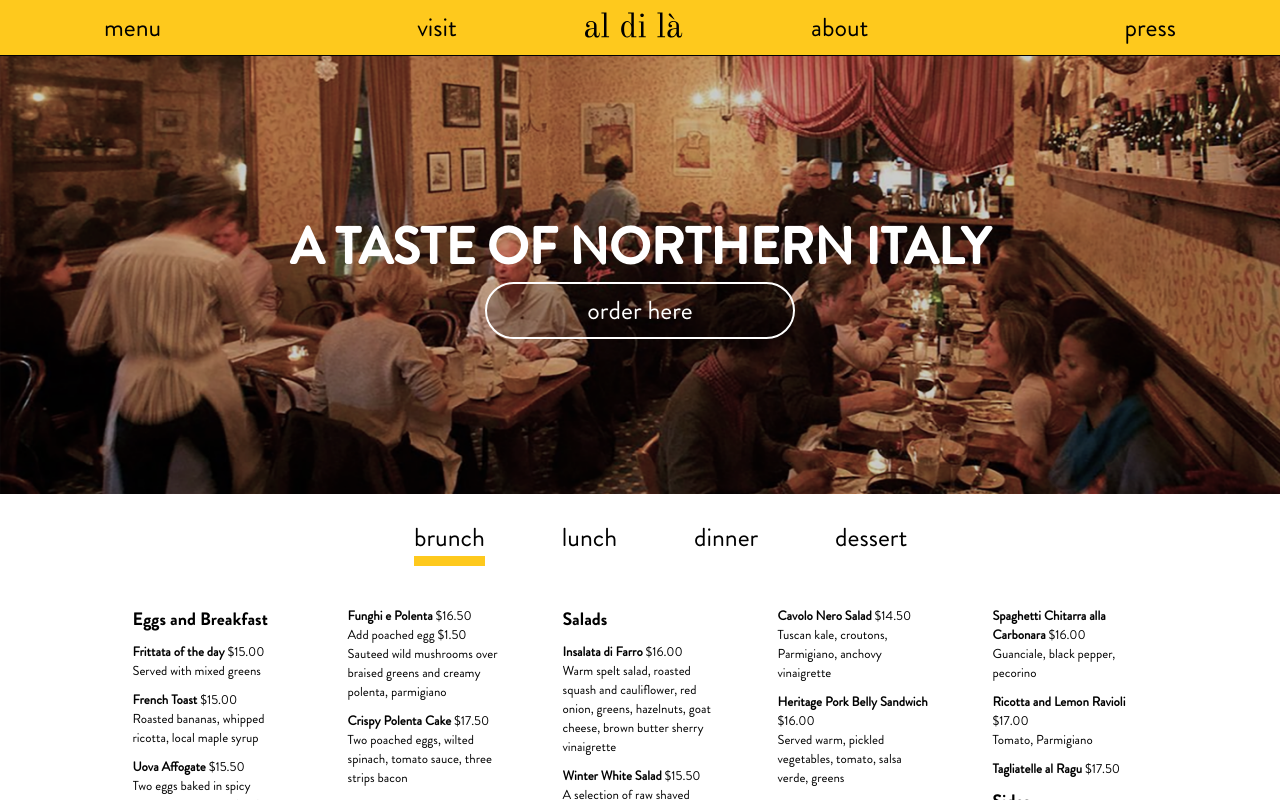
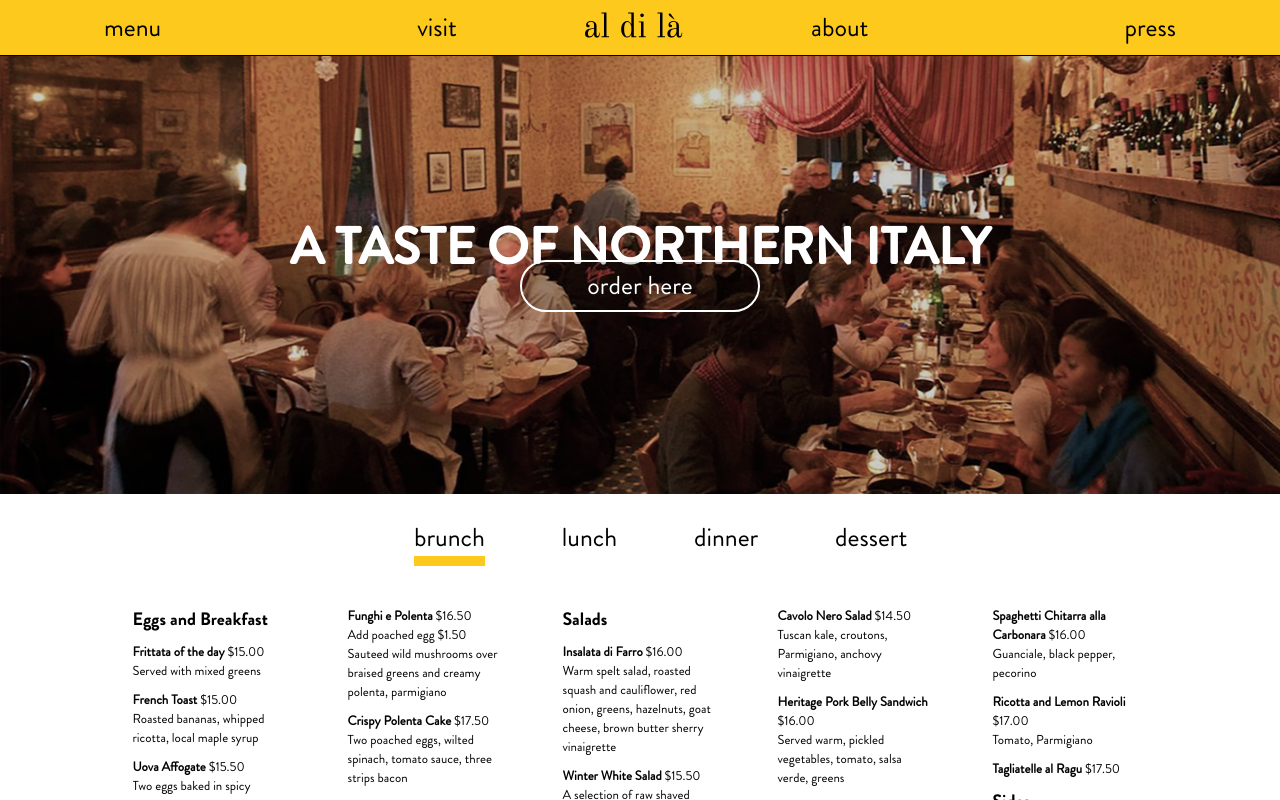
Before and after one commit to johnpmeyers20/ux-al-di-la, a React (Create React App) app: page / in a window 1280 px wide. Shown: the top 800 px of the page. Built offline with nearby package versions, Linux system fonts and the light colour scheme.

Commit message:
just switched some of the header styling to more responsive ems

```diff
--- a/src/components/Header/Header.css
+++ b/src/components/Header/Header.css
@@ -15,7 +15,7 @@
 .nav-item {
   padding: 0 10vw;
   font-size: 26px;
-  font-family: 'Brandon Reg';
+  font-family: "Brandon Reg";
 }
 
 .nav-item:hover {
@@ -35,19 +35,18 @@
 
 .order-button {
   border: 2px solid white;
-  padding: 8px 100px;
+  padding: 0.2em 2.5em;
   border-radius: 40px;
-  background-color: rgba(0, 0, 0, .2);
+  background-color: rgba(0, 0, 0, 0.2);
   color: white;
   font-size: 26px;
   position: absolute;
-  font-family: 'Brandon Reg';
+  font-family: "Brandon Reg";
   display: block;
-  margin-top: 10%;
-
+  margin-top: 3em;
 }
 
-.order-button a{
+.order-button a {
   text-decoration: none;
   color: white;
 }
@@ -69,9 +68,7 @@
   width: 100%;
 }
 
-
 @media (max-width: 760px) {
-
   .nav {
     justify-content: flex-start;
   }
```
Also changed, not shown: 1 other file (tests, documents, lock files or other folders).
